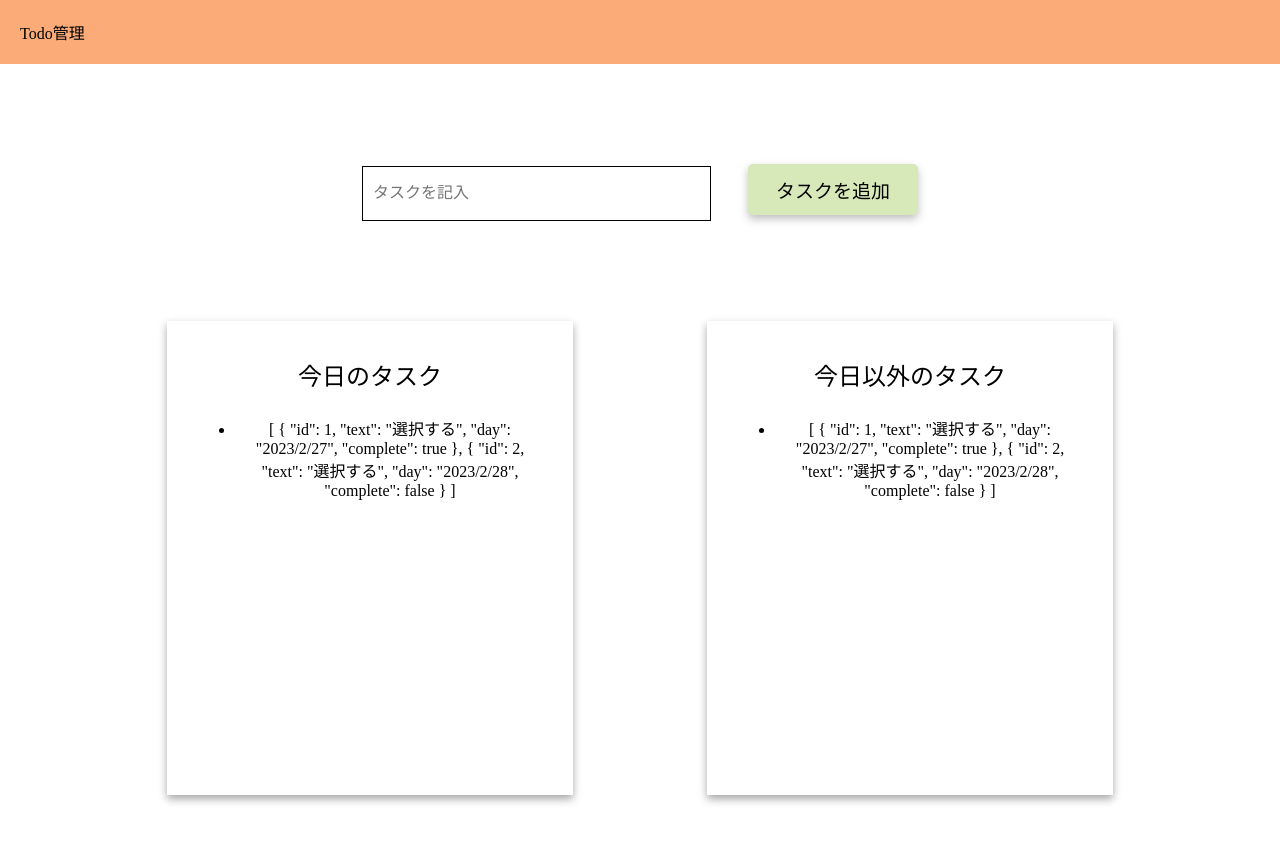
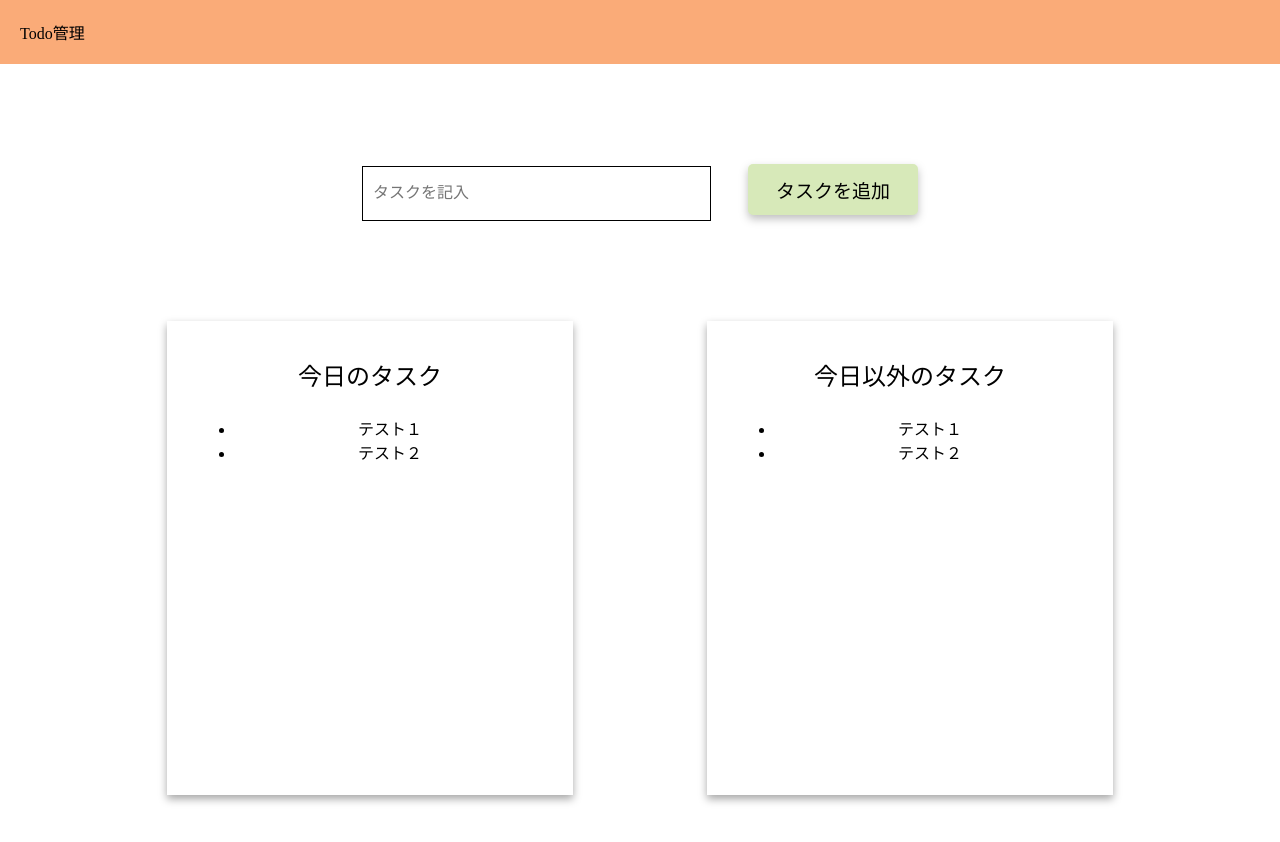
Before and after one commit to mamecom/todo-app, a Vue app: page / in a window 1280 px wide. Shown: the top 842 px of the page. Built offline with nearby package versions, Linux system fonts and the light colour scheme; the HTML template or start-up script is replaced by a standard one.

Commit message:
タスク追加機能の実装完了

```diff
--- a/src/components/pages/MainBody.vue
+++ b/src/components/pages/MainBody.vue
@@ -1,16 +1,17 @@
 <template>
     <main id="main-display">
         <div id="addTodo">
-            <MasterText class="task" :value="data" @inputData="inputData" placeholder="タスクを記入"></MasterText>
+            <MasterText class="task" :value="data" @inputValue="inputData" placeholder="タスクを記入"></MasterText>
             <MasterButton class="add-Button" @click="showModal()">タスクを追加</MasterButton>
             <MasterModal
                 v-if=modal
-                @close-modal="closeModal"
+                @close-modal="getTodoDay"
             >
             </MasterModal>
             <div id="todoCard">
-                <MasterCard>今日のタスク</MasterCard>
-                <MasterCard>今日以外のタスク</MasterCard>
+                <TodoCard
+                >今日のタスク</TodoCard>
+                <TodoCard>今日以外のタスク</TodoCard>
             </div>
         </div>
     </main>
@@ -20,32 +21,58 @@
   import MasterButton from '../parts/MasterButton.vue';
   import MasterText from '../parts/MasterText.vue';
   import MasterModal from '../parts/MasterModal.vue';
-  import MasterCard from '../parts/MasterCard.vue';
+  import TodoCard from '../parts/TodoCard.vue';
+  import { ref } from 'vue'
+
+  let id = 3
 
   export default {
     data() {
         return {
             data: "",
-            showInputData: "",
+            newTodoText: "",
             modal: false,
+            tododay: '',
         }
     },
     components: {
         MasterButton,
         MasterText,
         MasterModal,
-        MasterCard,
+        TodoCard,
     },
     methods: {
         inputData(value) {
-            this.showInputData = value;
+            this.newTodoText = value;
+            // todos.value.push({text: this.showInputData})
         },
         showModal() {
             this.modal = true;
         },
-        closeModal: function() {
+        getTodoDay($event) {
             this.modal = false;
+            this.tododay= $event;
+            const newTodo = ref({ id: id, text: this.newTodoText ,day: "2023/2/28" , complete: false })
+            this.addTodo(newTodo);
+
+            // if (this.todoDay = "today") {
+                // var today = new Date();
+                // var day = today.getDate();
+                // var month = today.getMonth() + 1;
+                // var year = today.getFullYear();
+                // console.log(`${year}/${month}/${day}`);
+                // this.$store.state.day = true;
+            // }
         },
+        addTodo(todo) {
+            console.log(todo)
+            this.$store.dispatch('addTodo', todo)
+        }
+    },
+    computed: {
+        todos() {
+            return this.$store.state.todos;
+        }
     }
   }
   </script>
--- a/src/components/parts/MasterModal.vue
+++ b/src/components/parts/MasterModal.vue
@@ -2,8 +2,8 @@
     <div id="modal">
         <div id="modal-content" class="modal">
             <p class="modal-message">今日のタスク？今後のタスク？</p>
-            <MasterButton class="today" @click="returnToday()">今日</MasterButton>
-            <MasterButton class="otherdays" @click="returnOther()">今日以外</MasterButton>
+            <MasterButton class="today" @click="returnToday">今日</MasterButton>
+            <MasterButton class="otherdays" @click="returnOther">今日以外</MasterButton>
         </div>
         <div id="modal-overlay"></div>
     </div>
@@ -16,7 +16,7 @@
       // name: "doneday",
       data() {
         return {
-
+          todoDay : "",
         }
       },
       components: {
@@ -25,10 +25,12 @@
 
       methods: {
           returnToday() {
-              this.$emit("close-modal", "today");
+              // $event.target.todoDay = "today"
+              this.$emit('close-modal', 'today');
           },
-          returnOther() {
-              this.$emit("close-modal", "other");
+          returnOther($event) {
+            $event.target.todoDay = "otherday"
+              this.$emit("close-modal", $event.target.todoDay);
           },
       },
   }
--- a/src/components/parts/MasterText.vue
+++ b/src/components/parts/MasterText.vue
@@ -11,7 +11,7 @@ export default {
 
     data() {
         return {
-            showInputData: "",
+            newTodo: "",
         };
     },
     methods: {
--- a/src/components/parts/MasterCard.vue
+++ b/src/components/parts/TodoCard.vue
@@ -4,8 +4,10 @@
             <slot>cardName</slot>
         </p>
         <ul>
-            <li>
-            {{ todos }}</li>
+            <li
+                v-for="todo in todos" :key=todo.id>
+                {{ todo.text }}
+            </li>
         </ul>
     </div>
 </template>
@@ -22,13 +24,13 @@
         },
         computed: {
             todos() {
-            return this.$store.state.todos
+                return this.$store.state.todos
             }
         },
-        mounted() {
-            // this.data = this.$store.state.todos
-            // console.log(this.data);
-        }
+        // mounted() {
+        //     this.data = this.$store.state.todos
+        //     console.log(this.data);
+        // }
     }
 </script>
 
--- a/src/components/store/index.js
+++ b/src/components/store/index.js
@@ -3,14 +3,19 @@ import { createStore } from 'vuex'
 export default createStore({
   state: {
     todos: [
-      {id: 1, text: "選択する" ,day: "2023/2/27" , complete: true},
-      {id: 2, text: "選択する" ,day: "2023/2/28" , complete: false},
+      {id: 1, text: "テスト１" ,day: "2023/2/27" , complete: true},
+      {id: 2, text: "テスト２" ,day: "2023/2/28" , complete: false},
     ]
   },
+  actions: {
+    addTodo(context, todo) {
+      context.commit('addTodo', todo)
+    }
+  },
   mutations: {
+    addTodo(state, todo) {
+      state.todos.push(todo.value)
+      console.log(state.todos)
+    }
   },
-  actions: {
-  },
-  modules: {
-  }
 })
```
